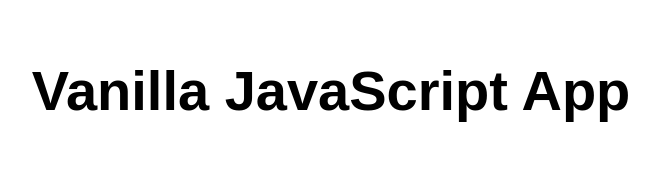
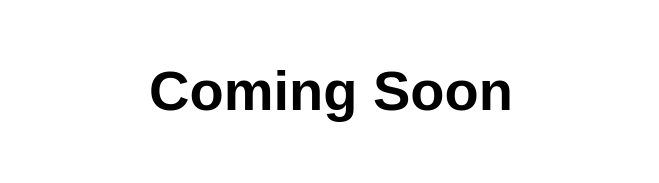
Before and after one commit to Metropolis-Corp/metrocloud, a website: page src/index.html in a window 1280 px wide. Shown: the whole page, without its empty margins (309-968 px from the left). Drawn offline with Linux system fonts and the light colour scheme.

Commit message:
Update index.html

```diff
--- a/src/index.html
+++ b/src/index.html
@@ -5,12 +5,12 @@
   <meta charset="UTF-8">
   <meta name="viewport" content="width=device-width, initial-scale=1.0">
   <link rel="stylesheet" href="styles.css">
-  <title>Coming Soon!  ART IS MAKING IT HAPPEN!!</title>
+  <title>Expo XT UC Analytics</title>
 </head>
 
 <body>
   <main>
-    <h1>Vanilla JavaScript App</h1>
+    <h1>Coming Soon</h1>
   </main>
 </body>
 
```
